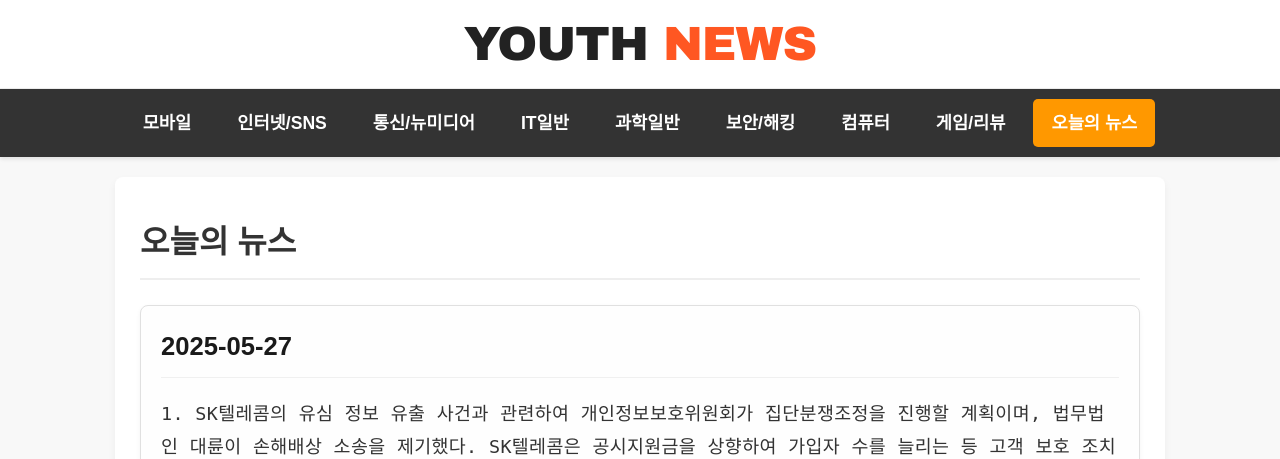
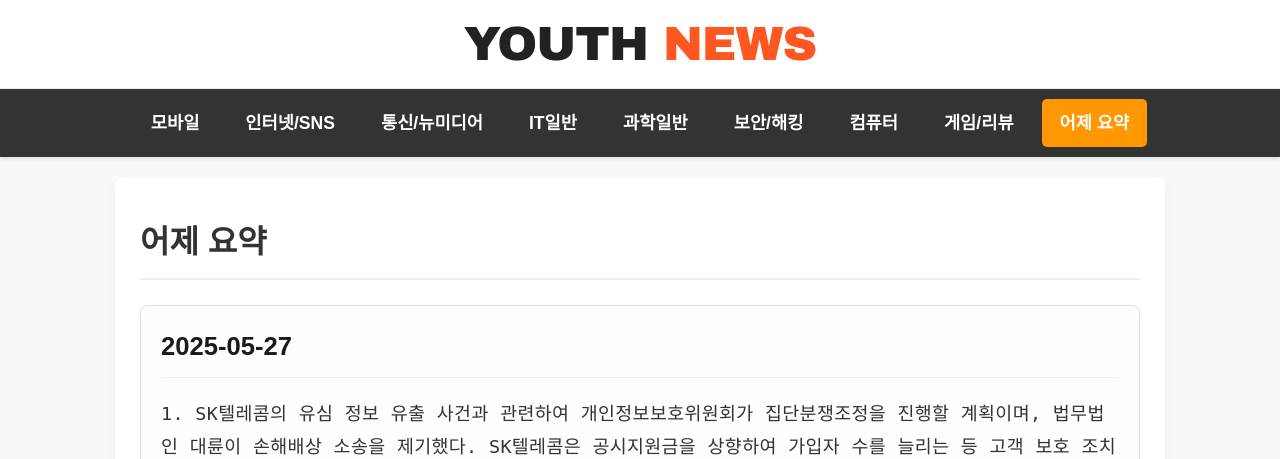
Before and after one commit to paaalop/news-analyzer, a Flask app: page /summary in a window 1280 px wide. Shown: the top 459 px of the page. Run offline with Flask 3, Linux system fonts and the light colour scheme.

Commit message:
5/28 수정3

```diff
--- a/templates/base.html
+++ b/templates/base.html
@@ -379,7 +379,7 @@
         {% for sub in subcategories %}
         <a href="/?category={{ sub }}" class="{{ 'active' if selected_category == sub else '' }}">{{ sub }}</a>
         {% endfor %}
-        <a href="/summary" class="{{ 'active' if selected_category == '오늘의 뉴스' else '' }}">오늘의 뉴스</a>
+        <a href="/summary" class="{{ 'active' if selected_category == '어제 요약' else '' }}">어제 요약</a>
     </nav>
     <div class="container">
         {% block content %}{% endblock %}
--- a/templates/summary.html
+++ b/templates/summary.html
@@ -2,7 +2,7 @@
 
 {% block content %}
 <div class="summary-content">
-    <h2>오늘의 뉴스</h2>
+    <h2>어제 요약</h2>
     {% if summary_data %}
         {% for item in summary_data %}
             {% for date, summary in item.items() %}
@@ -13,7 +13,7 @@
             {% endfor %}
         {% endfor %}
     {% else %}
-        <p>오늘의 뉴스 요약이 없습니다.</p>
+        <p>어제 요약이 없습니다.</p>
     {% endif %}
 </div>
 {% endblock %}
--- a/web.py
+++ b/web.py
@@ -89,7 +89,7 @@ def index():
 def summary():
     load_if_modified()
     return render_template("summary.html", subcategories=SUBCATEGORIES,
-                           selected_category="오늘의 뉴스",
+                           selected_category="어제 요약",
                            summary_data=SUMMARY_DATA)
 
 @app.route("/article/<int:idx>")
```
